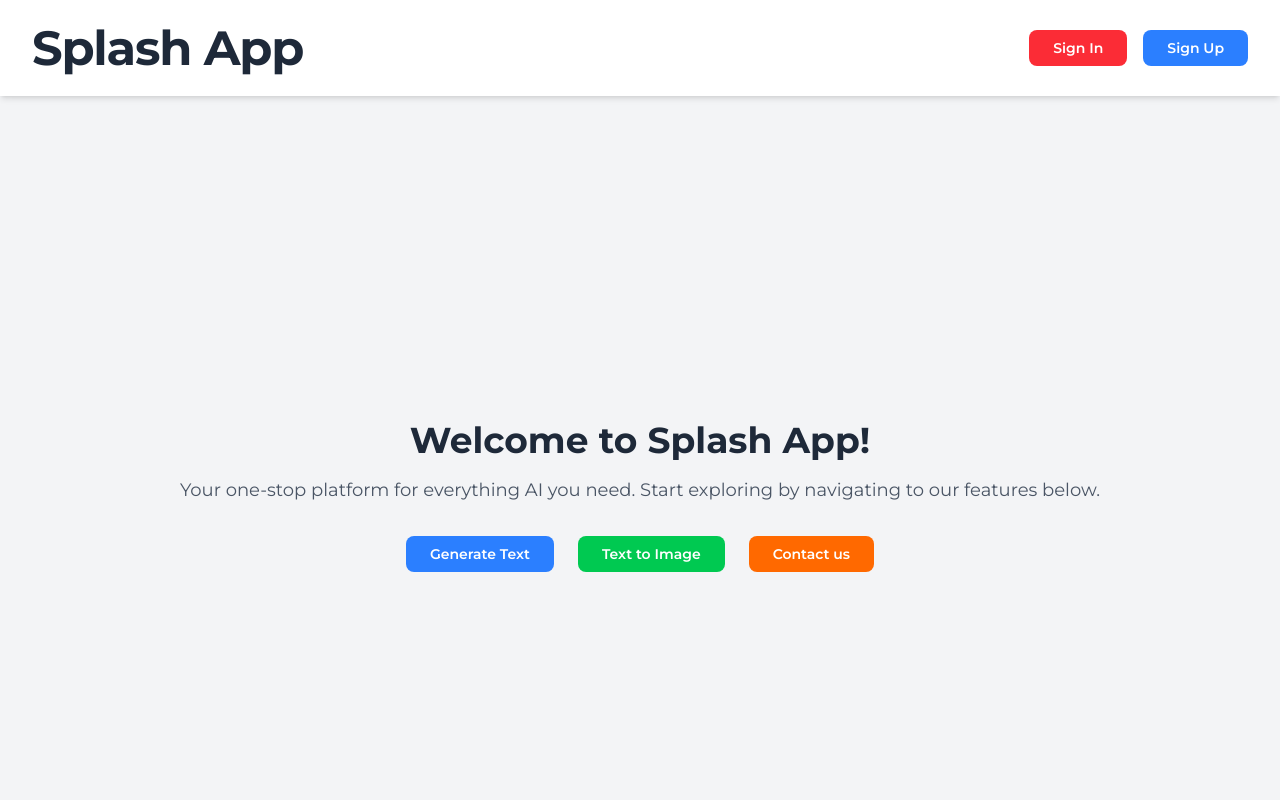
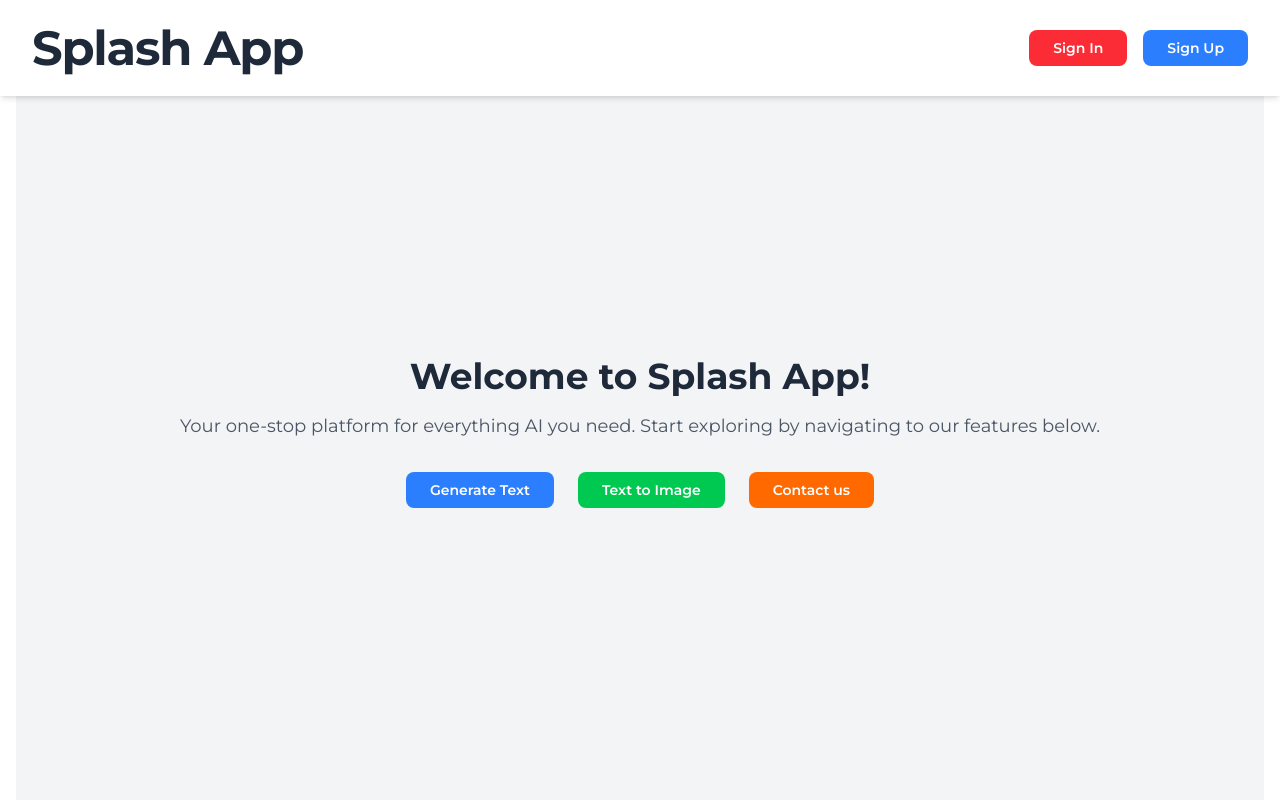
Before and after one commit to 10326622-Compiler/alx-project-0x03-setup, a Next.js app in the folder alx-project-0x03/: page / in a window 1280 px wide. Shown: the top 800 px of the page. Built offline with nearby package versions, Linux system fonts and the light colour scheme.

Commit message:
Update Layout.tsx

```diff
--- a/alx-project-0x03/components/layouts/Layout.tsx
+++ b/alx-project-0x03/components/layouts/Layout.tsx
@@ -1,17 +1,19 @@
-import { type LayoutProps } from "@/interfaces"
-import Footer from "./Footer"
-import Header from "./Header"
+
+import React, { ReactNode } from 'react';
+import Header from './Header';
+import Footer from './Footer';
+import { LayoutProps } from '@/interface';
 
 const Layout: React.FC<LayoutProps> = ({ children }) => {
   return (
-    <>
+    <div className="flex flex-col min-h-screen">
       <Header />
-      <main className="pt-24">{children}</main>
+      <main className="flex-grow container mx-auto px-4 py-8">
+        {children}
+      </main>
       <Footer />
-    </>
-  )
-}
+    </div>
+  );
+};
 
-export default Layout
-// started coding
-// start
+export default Layout;
```
